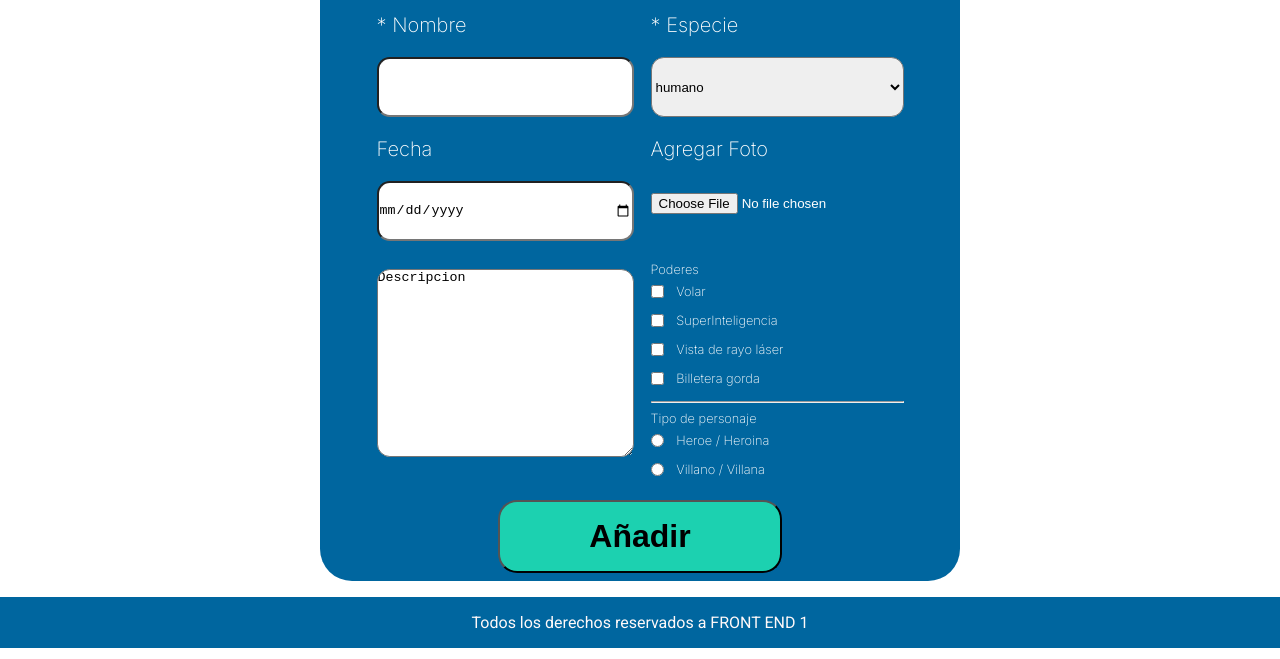
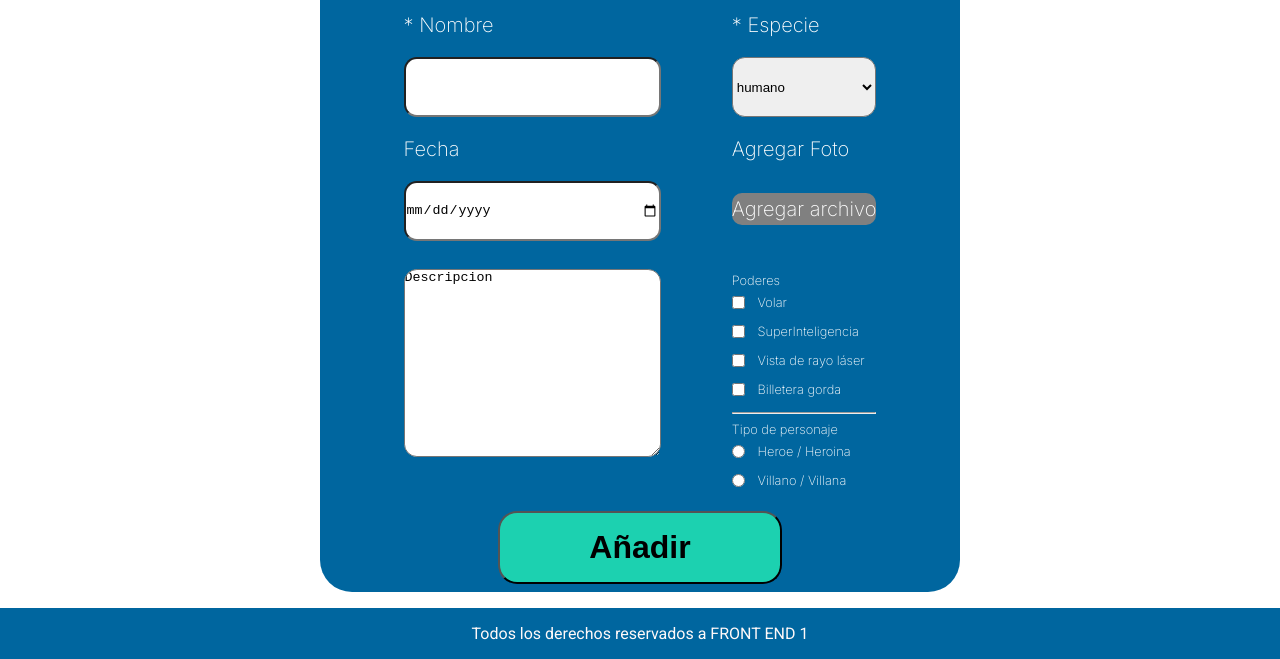
Before and after one commit to JoaquinStechina/FrontEnd-DH, a plain HTML site: page Clase 16/root/formulario.html in a window 1280 px wide. Shown: the part 256-915 px from the top of the page. Drawn offline with Linux system fonts and the light colour scheme.

Commit message:
Cambios clase 16

```diff
--- a/Clase 16/root/formulario.html
+++ b/Clase 16/root/formulario.html
@@ -55,7 +55,10 @@
                             </optgroup>
                         </select>
                         <label for="Foto">Agregar Foto</label>
-                        <input class="mod3" type="file" name="Foto" id="Foto">
+                        <div class="mod3">
+                            <p>Agregar archivo</p>
+                            <input type="file" name="Foto" id="Foto">
+                        </div>
                         <div class="mod4">
                             <label for="">Poderes</label>
                             <label for="">
--- a/Clase 16/root/styles/styles_formulario.css
+++ b/Clase 16/root/styles/styles_formulario.css
@@ -114,8 +114,23 @@ div.columna2 form{
 }
 
 .mod3{
+    background-color: grey;
+    border-radius: 10px;
+    cursor:pointer;
+    display: flex;
+    justify-content: center;
+    align-items: center;
+    padding-top: 0.5vh;
+    padding-bottom: 0.5vh;
+    position: relative;
     margin-top: 4vh;
     margin-bottom: 5vh;
+    width: 100%;
+}
+
+.mod3 input{
+    position: absolute;
+    opacity: 0;
 }
 
 .mod4{
```
